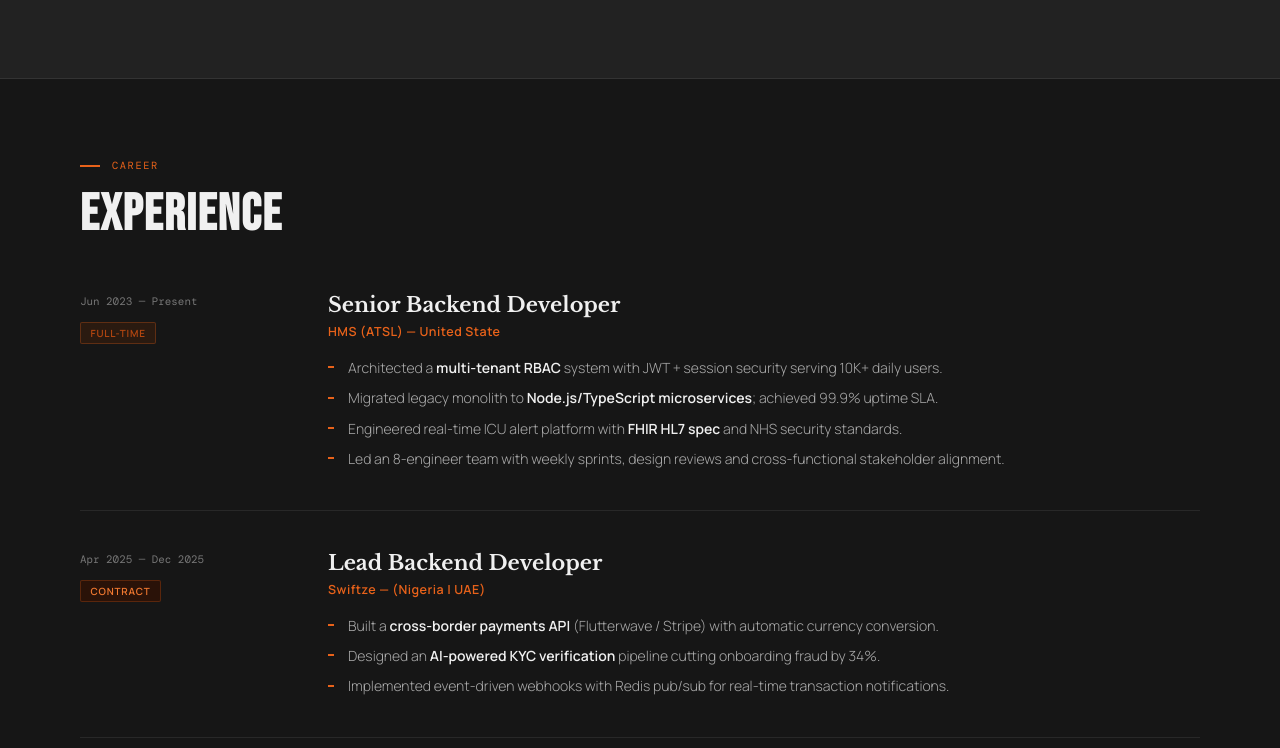
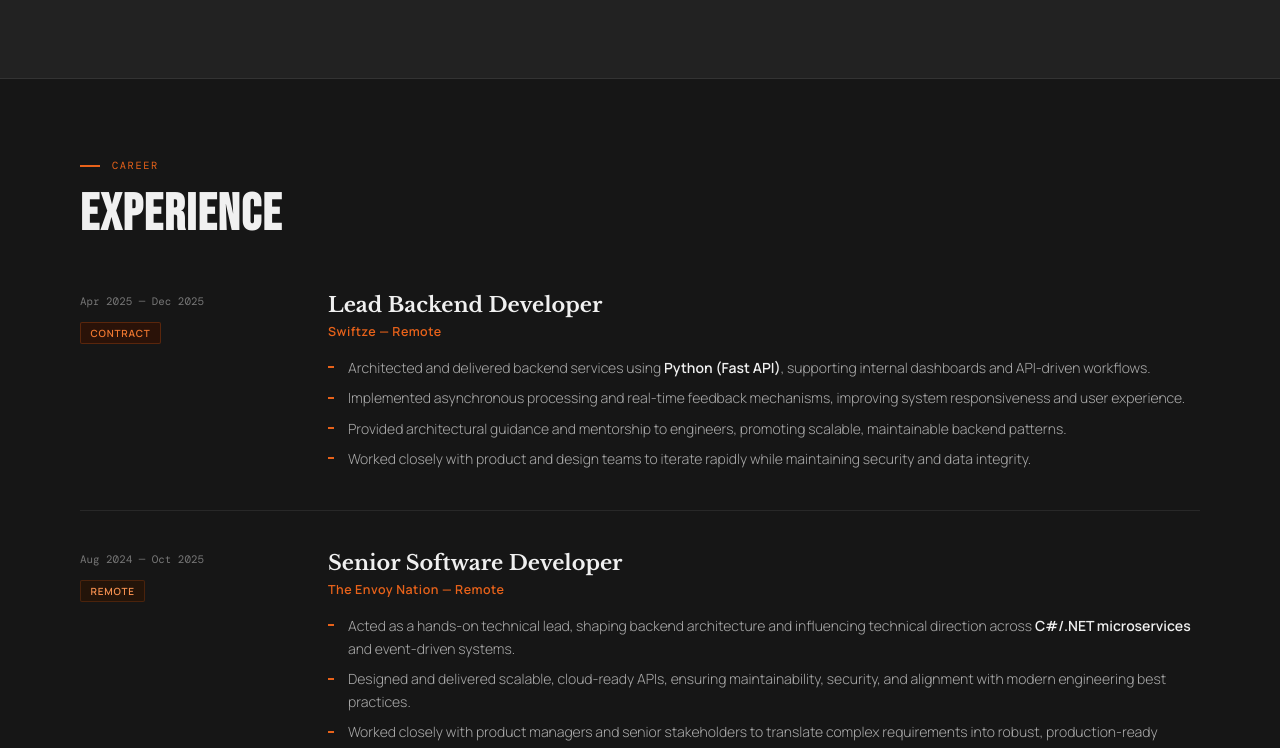
Before and after one commit to OtomewoOluwatobi/portfolio, a React (Vite) app: page / in a window 1280 px wide. Shown: the part 2035-2783 px from the top of the page. Built offline with nearby package versions, Linux system fonts and the light colour scheme.

Commit message:
Update experience section with new content, ordered by date

```diff
--- a/src/data/portfolio.js
+++ b/src/data/portfolio.js
@@ -48,26 +48,27 @@ export const skills = [
 
 export const experience = [
   {
-    period: 'Jun 2023 — Present',
-    badge: 'Full-time', badgeClass: 'tb-ft',
-    role: 'Senior Backend Developer',
-    company: 'HMS (ATSL) — United State',
+    period: 'Apr 2025 — Dec 2025',
+    badge: 'Contract', badgeClass: 'tb-ct',
+    role: 'Lead Backend Developer',
+    company: 'Swiftze — Remote',
     points: [
-      'Architected a <strong>multi-tenant RBAC</strong> system with JWT + session security serving 10K+ daily users.',
-      'Migrated legacy monolith to <strong>Node.js/TypeScript microservices</strong>; achieved 99.9% uptime SLA.',
-      'Engineered real-time ICU alert platform with <strong>FHIR HL7 spec</strong> and NHS security standards.',
-      'Led an 8-engineer team with weekly sprints, design reviews and cross-functional stakeholder alignment.',
+      'Architected and delivered backend services using <strong>Python (Fast API)</strong>, supporting internal dashboards and API-driven workflows.',
+      'Implemented asynchronous processing and real-time feedback mechanisms, improving system responsiveness and user experience.',
+      'Provided architectural guidance and mentorship to engineers, promoting scalable, maintainable backend patterns.',
+      'Worked closely with product and design teams to iterate rapidly while maintaining security and data integrity.',
     ],
   },
   {
-    period: 'Apr 2025 — Dec 2025',
-    badge: 'Contract', badgeClass: 'tb-ct',
-    role: 'Lead Backend Developer',
-    company: 'Swiftze — (Nigeria | UAE)',
+    period: 'Aug 2024 — Oct 2025',
+    badge: 'Remote', badgeClass: 'tb-rm',
+    role: 'Senior Software Developer',
+    company: 'The Envoy Nation — Remote',
     points: [
-      'Built a <strong>cross-border payments API</strong> (Flutterwave / Stripe) with automatic currency conversion.',
-      'Designed an <strong>AI-powered KYC verification</strong> pipeline cutting onboarding fraud by 34%.',
-      'Implemented event-driven webhooks with Redis pub/sub for real-time transaction notifications.',
+      'Acted as a hands-on technical lead, shaping backend architecture and influencing technical direction across <strong>C#/.NET microservices</strong> and event-driven systems.',
+      'Designed and delivered scalable, cloud-ready APIs, ensuring maintainability, security, and alignment with modern engineering best practices.',
+      'Worked closely with product managers and senior stakeholders to translate complex requirements into robust, production-ready solutions.',
+      'Remained close to the code, delivering backend services and supporting admin-facing UI features while improving auditability and system reliability.',
     ],
   },
   {
@@ -76,20 +77,22 @@ export const experience = [
     role: 'Lead Backend Developer',
     company: 'South-way Centre — United Kingdom',
     points: [
-      'Built a <strong>compliance & case-management</strong> platform managing sensitive NHS-regulated data.',
-      'GDPR-compliant data pipeline for multi-agency referrals with field-level encryption.',
-      'Integrated automated reporting module (PDF) reducing manual admin work by 70%.',
+      'Built data-driven platforms using <strong>Node.js / TypeScript</strong> backend, delivering scalable APIs and internal services.',
+      'Designed backend services following serverless and managed-cloud design principles, improving scalability and deployment efficiency.',
+      'Owned features end-to-end across API design, data modelling, and authentication, supporting rapid and reliable product iteration.',
+      'Optimised frontend–API communication and caching strategies, improving perceived performance by <strong>60%</strong> across customer-facing workflows.',
     ],
   },
   {
-    period: 'Aug 2024 — Oct 2025',
-    badge: 'Remote', badgeClass: 'tb-rm',
-    role: 'Senior Software Developer',
-    company: 'The Envoy Nation — United Kingdom',
+    period: 'Jun 2023 — Present',
+    badge: 'Full-time', badgeClass: 'tb-ft',
+    role: 'Senior Backend Developer',
+    company: 'HMS (ATSL) — United Kingdom',
     points: [
-      'Engineered a <strong>multi-channel push/email notification</strong> engine delivering 250K+ messages/day.',
-      'API performance optimisation via Redis caching dropped average response time by <strong>60%</strong>.',
-      'Mentored 4 junior engineers; delivered 95% on-time sprint completion across 12 sprints.',
+      'Delivered hands-on backend development for business-critical platforms, building and maintaining <strong>Node.js / TypeScript</strong> and C# APIs supporting enterprise workflows.',
+      'Contributed to backend services designed around <strong>event-driven and serverless-style patterns</strong>, improving scalability and reducing operational overhead.',
+      'Collaborated closely with product, compliance, and delivery teams to design <strong>API-first solutions</strong>, database schemas, and authentication flows aligned with regulatory requirements.',
+      'Improved engineering standards and delivery quality through <strong>CI/CD automation</strong>, automated testing, and cloud-native deployment practices.',
     ],
   },
   {
@@ -98,9 +101,22 @@ export const experience = [
     role: 'Lead Backend Developer',
     company: 'ASCO — Nigeria',
     points: [
-      'Designed <strong>supply-chain ERP</strong> with Node.js/TypeScript handling ₦500M+ daily transactions.',
-      'Built CI/CD pipelines (GitHub Actions + Docker) reducing deployment errors by <strong>45%</strong>.',
-      'Implemented bulk-import system for inventory; 98% data accuracy across 50K+ records.',
+      'Architected and maintained high-availability enterprise platforms using <strong>Laravel and .NET</strong>, achieving 99.9% uptime.',
+      'Implemented secure authentication and <strong>RBAC controls</strong>, reducing unauthorised access attempts by 40%.',
+      'Introduced <strong>Docker-based deployments and CI/CD pipelines</strong>, reducing deployment errors by 45%.',
+      'Led cross-functional Agile delivery, improving sprint success rates to 95% through structured planning and code review practices.',
+    ],
+  },
+  {
+    period: 'Jun 2020 — Jun 2022',
+    badge: 'Contract', badgeClass: 'tb-ct',
+    role: 'Full Stack Developer',
+    company: 'Impact One (RGDN) — Nigeria',
+    points: [
+      'Delivered full-stack features using <strong>Laravel, React Native, and REST APIs</strong>, improving response times by 40%.',
+      'Built secure authentication and access-control modules aligned with industry best practices.',
+      'Optimised database queries and API performance, improving system efficiency by 30%.',
+      'Supported production operations through automation, documentation, and CI/CD integration.',
     ],
   },
   {
@@ -109,20 +125,10 @@ export const experience = [
     role: 'Lead Backend Developer',
     company: 'Hostel.ng / Zimmr — Nigeria',
     points: [
-      'Built <strong>real-time property and booking system</strong> handling 500+ concurrent socket connections.',
-      'Architected multi-tenancy with role-based access; reduced security incidents by <strong>40%</strong>.',
-      'Geolocation search API (PostGIS + Redis) returning results in under 200ms.',
-    ],
-  },
-  {
-    period: 'Jun 2020 — Jun 2022',
-    badge: 'Contract', badgeClass: 'tb-ct',
-    role: 'Full Stack Developer',
-    company: 'Impact One (RGDN) — Nigeria',
-    points: [
-      'Developed a <strong>data-driven grant management</strong> platform for NGO reporting and disbursement.',
-      'Built a React dashboard with real-time analytics; improved stakeholder report speed by 55%.',
-      'Implemented SMS alert system (Twilio) reaching 3,500+ beneficiary households monthly.',
+      'Built and scaled cloud-hosted backend services supporting <strong>10,000+ daily users</strong>, improving overall system performance by 30%.',
+      'Led microservice refactoring initiatives, improving platform reliability and release velocity by 25%.',
+      'Integrated third-party APIs and payment gateways following secure encryption and compliance standards.',
+      'Implemented monitoring and observability tooling, reducing production incidents by <strong>40%</strong>.',
     ],
   },
 ];
```
